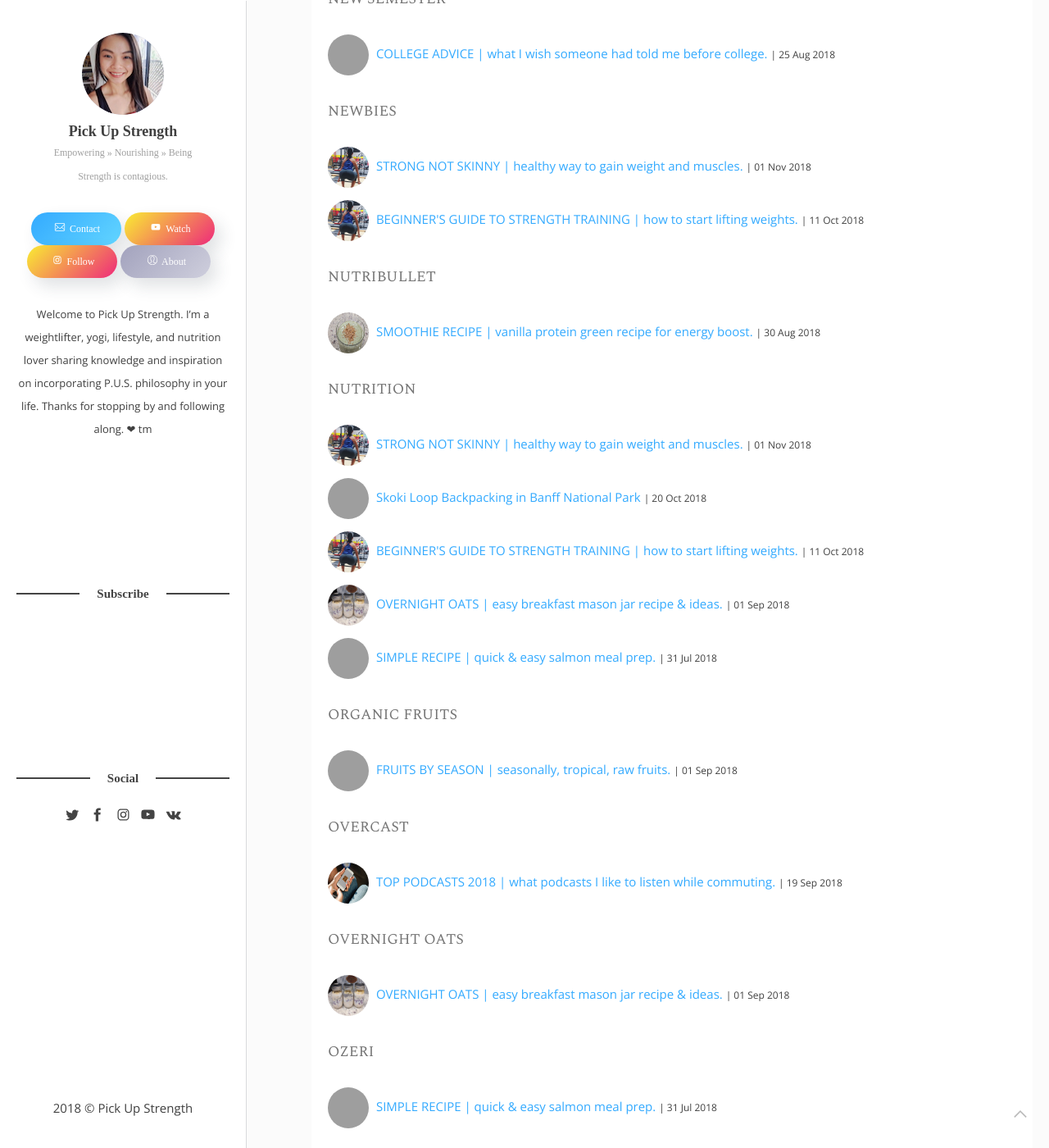
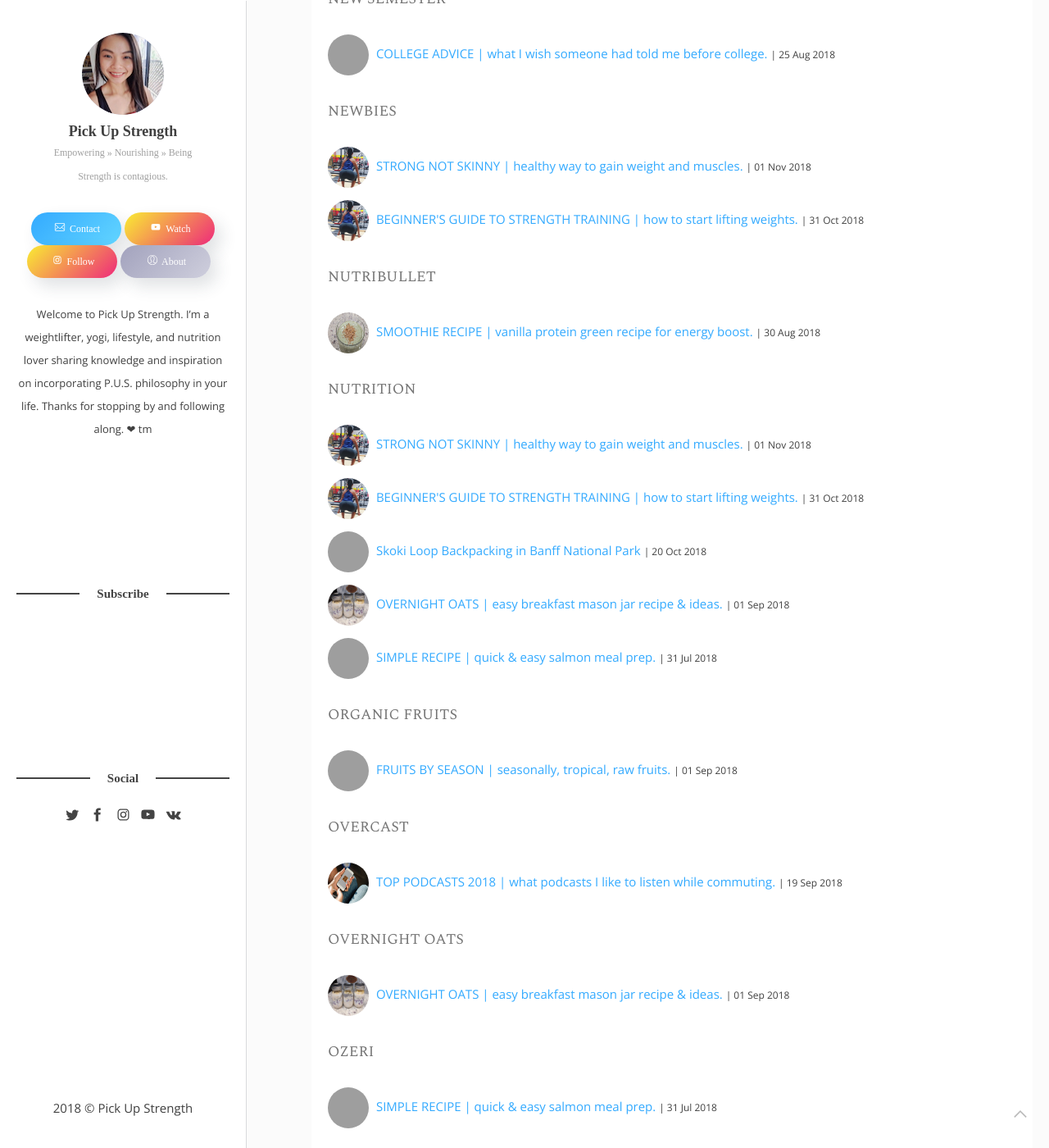
Before and after one commit to teckmonster/pickupstrength, a Jekyll site: the page built from tags.html, in a window 1280 px wide and 1400 px high, scrolled down 17877 px. Shown: the whole window at 82% size. Built offline with Jekyll 4.4.1, drawn with Linux system fonts in a browser that asks for light colours; some web fonts are replaced; comment, search, counter and statistics services are not loaded; some of the changed text lies outside the part shown; grey boxes are pictures that could not be loaded.

Commit message:
change date.

```diff
--- a/_posts/2018-10-11-Beginner-Guide-To-Strength-Training-How-To-Start-Lifting-Weights.markdown
+++ b/_posts/2018-10-11-Beginner-Guide-To-Strength-Training-How-To-Start-Lifting-Weights.markdown
@@ -1,8 +1,8 @@
 ---
 layout: post
 title: "BEGINNER'S GUIDE TO STRENGTH TRAINING | how to start lifting weights."
-date: 2018-10-11 20:13:18 +0200
-modified: 2018-10-11 20:13:18 +0200
+date: 2018-10-31 20:13:18 +0200
+modified: 2018-10-31 20:13:18 +0200
 image: glute-booty.jpg
 tags: [beginner lifting, newbies, beginner guide to strength training, weightlifting, powerlifting, bodybuilding, fitness journey, nutrition, lifting life, lifting program, lifting tips, how to become weightlifter, complete guide to strength training, resistance training, performance coach, beginner guide, how to start a fit lifestyle, health & fitness, how to squat, bench, deadlift]
 categories: strength
--- a/_posts/2018-10-21-What-I-Eat-In-A-Day-Maintain-My-Weight.markdown
+++ b/_posts/2018-10-21-What-I-Eat-In-A-Day-Maintain-My-Weight.markdown
@@ -1,7 +1,7 @@
 ---
 layout: post
 title: "WHAT I EAT IN A DAY | to maintain my weight."
-date: 2018-10-10 20:13:18 +0200
+date: 2018-11-10 20:13:18 +0200
 image: quick-easy-meal-salmon-dinner.jpg
 header-img: "images/quick-easy-meal-salmon-dinner.jpg"
 tags: [mealfortheday, fueledbyPROBAR, protein]
```
